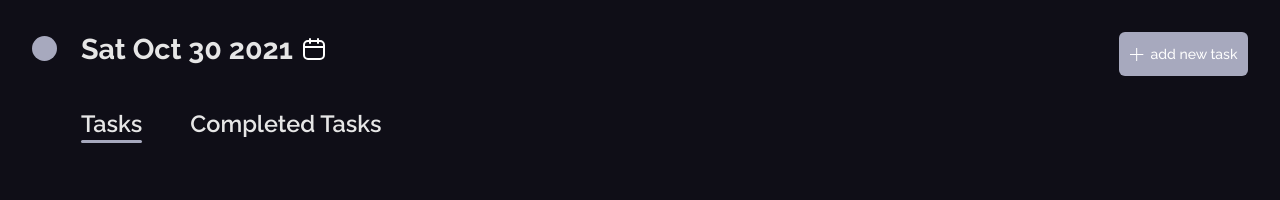
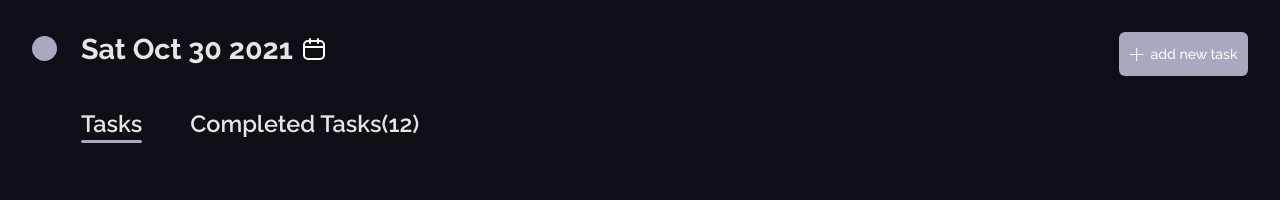
Before and after one commit to Adekxnle/checked, a React (Create React App) app: page / in a window 1280 px wide. Shown: the top 200 px of the page. Built offline with nearby package versions, Linux system fonts and the light colour scheme.

Commit message:
some fix

```diff
--- a/src/components/Header/index.js
+++ b/src/components/Header/index.js
@@ -72,7 +72,7 @@
                 <li>
                   <Link className='c__tabs' to='/completed-tasks'>
                     <div className='c__tab'>
-                      <h2>Completed Tasks</h2>
+                      <h2>Completed Tasks(12)</h2>
                       {location.pathname === '/completed-tasks' ? <div className='active' /> : ''}
                     </div>
                   </Link>
--- a/src/components/Header/style.css
+++ b/src/components/Header/style.css
@@ -103,7 +103,7 @@
   }
 }
 
-@media screen and (max-width: 375px) {
+@media screen and (max-width: 390px) {
   .c__header-bullet {
     display: none;
   }
```
